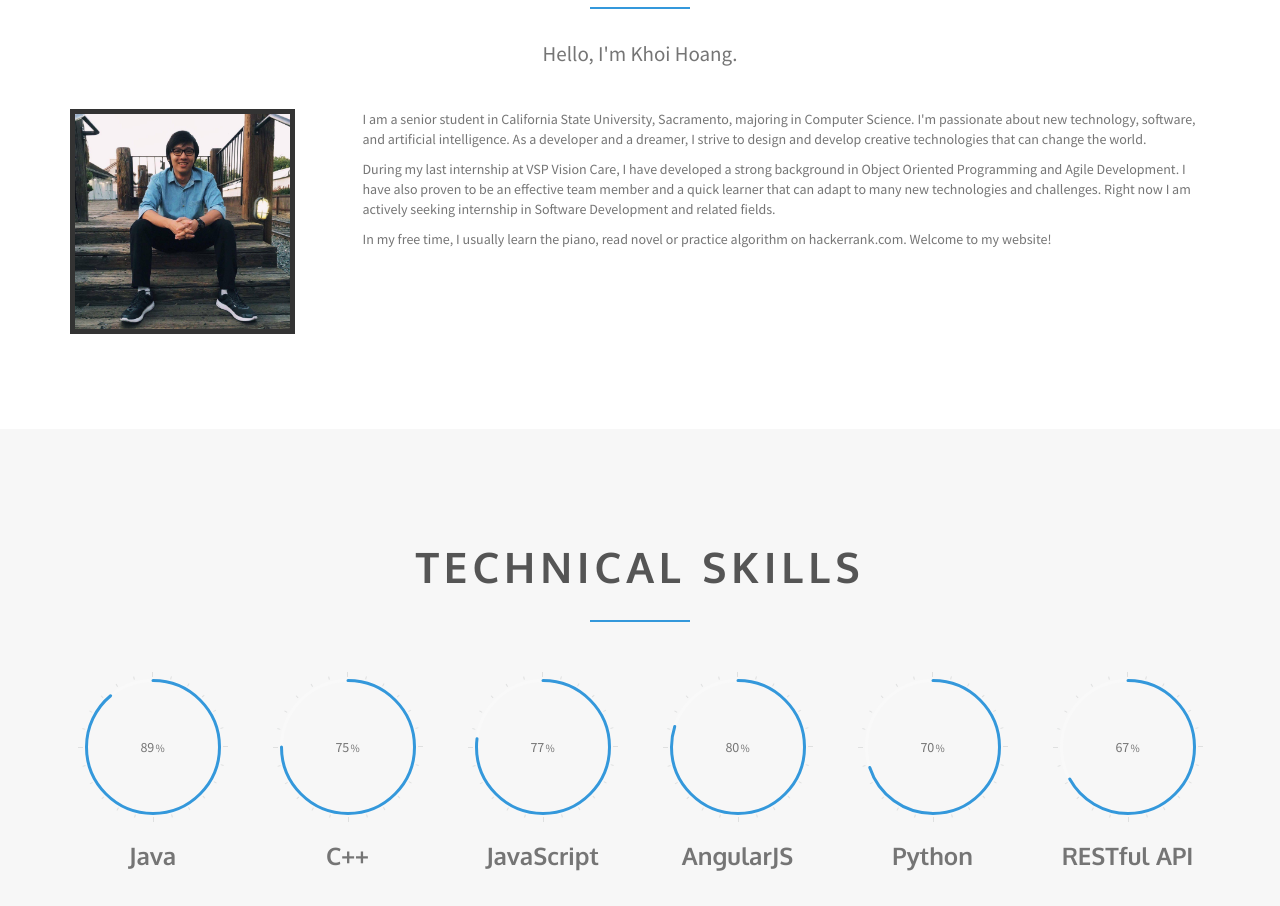
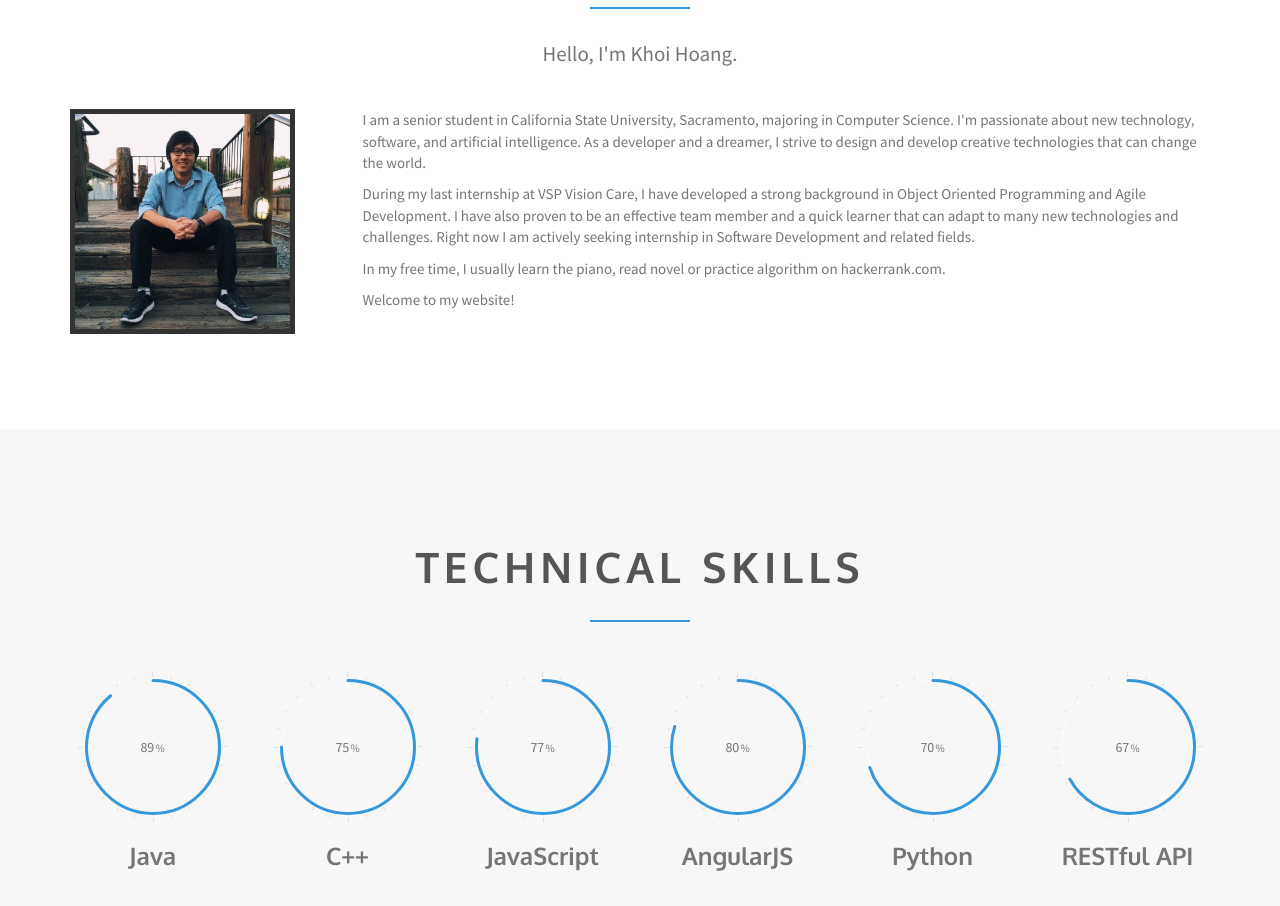
Before and after one commit to hgdangkhoi/hgdangkhoi.github.io, a plain HTML site: page index.html in a window 1280 px wide. Shown: the part 1039-1945 px from the top of the page. Drawn offline with Linux system fonts and the light colour scheme.

Commit message:
Update summary

```diff
--- a/index.html
+++ b/index.html
@@ -110,10 +110,11 @@
                     <div class="profile"><img src="img/profile.jpg" alt="profile" />
                     </div>
                 </div>
-                <div class="col-md-9">
+                <div class="col-md-9" style="font-size: 15px">
                     <p>I am a senior student in California State University, Sacramento, majoring in Computer Science. I'm passionate about new technology, software, and artificial intelligence. As a developer and a dreamer, I strive to design and develop creative technologies that can change the world.</p>
                     <p>During my last internship at VSP Vision Care, I have developed a strong background in Object Oriented Programming and Agile Development. I have also proven to be an effective team member and a quick learner that can adapt to many new technologies and challenges. Right now I am actively seeking internship in Software Development and related fields.</p>
-                    <p>In my free time, I usually learn the piano, read novel or practice algorithm on hackerrank.com. Welcome to my website!</p>
+                    <p>In my free time, I usually learn the piano, read novel or practice algorithm on hackerrank.com. </p>
+                    <p>Welcome to my website!</p>
                 </div>
             </div>
         </div>
```
